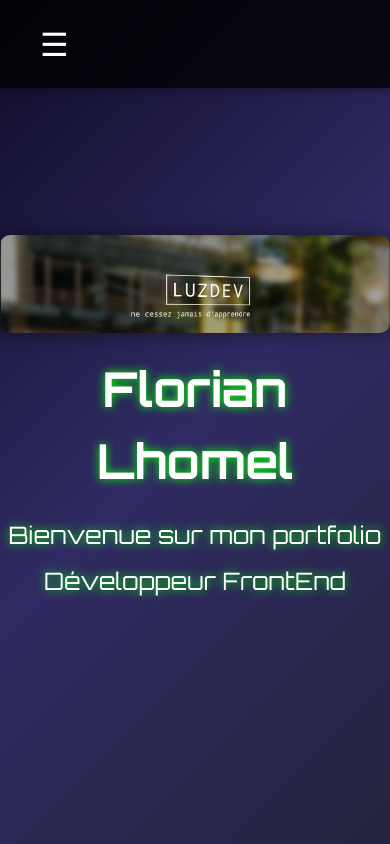
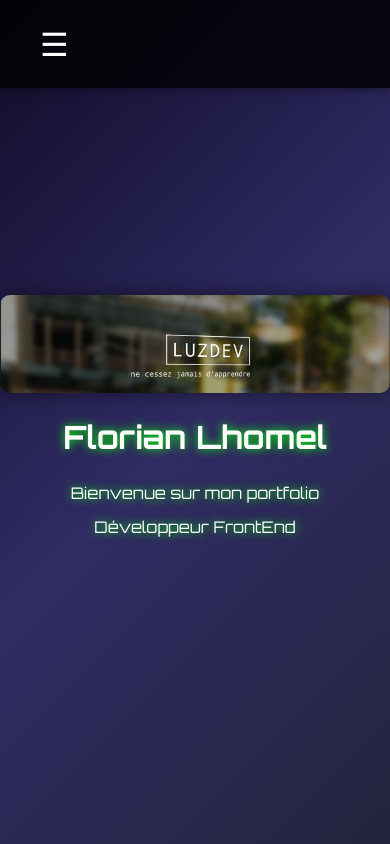
Before and after one commit to Luzdeveloper/Portfolio-React-2024, a React (Vite) app: page / in a window 390 px wide. Shown: the top 844 px of the page. Built offline with nearby package versions, Linux system fonts and the light colour scheme; a web font is replaced by a local one.

Commit message:
fix main jsx (1)

```diff
--- a/src/styles/hero.css
+++ b/src/styles/hero.css
@@ -27,3 +27,23 @@
   margin: 10px 0;
   text-shadow: 0 0 10px #00ff00;
 }
+
+@media (max-width: 768px) {
+  .textContainer h1 {
+    font-size: 2.5rem;
+  }
+
+  .textContainer p {
+    font-size: 1.25rem;
+  }
+}
+
+@media (max-width: 480px) {
+  .textContainer h1 {
+    font-size: 2rem;
+  }
+
+  .textContainer p {
+    font-size: 1rem;
+  }
+}
```
